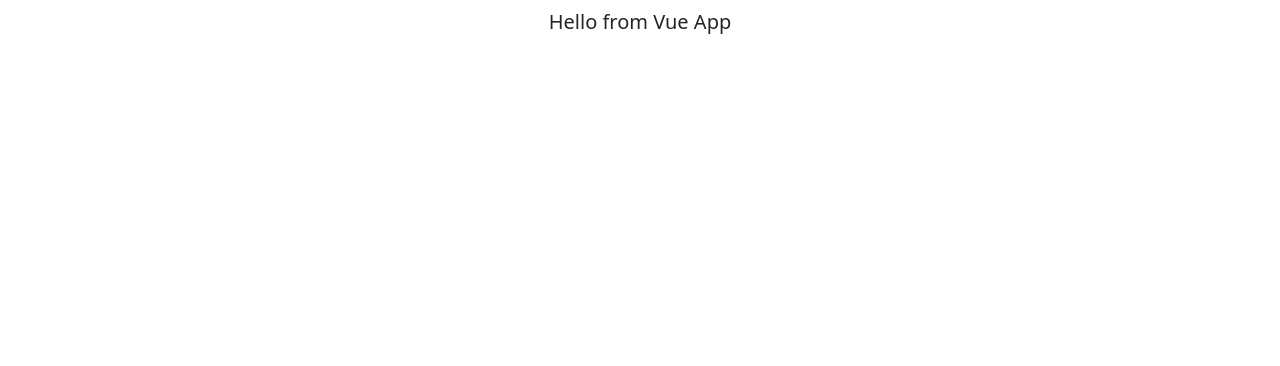
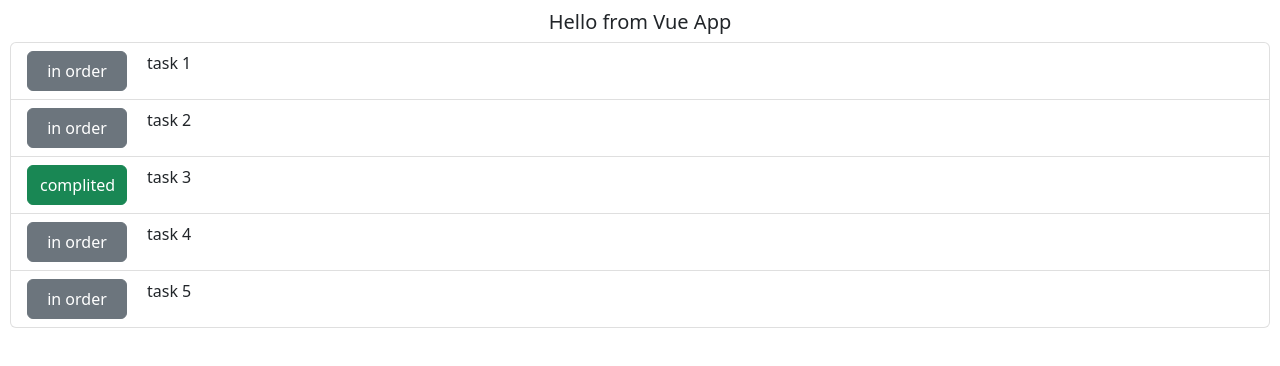
Before and after one commit to viknem31324/ViktorNemovVueLesson, a Vue app: page / in a window 1280 px wide. Shown: the top 366 px of the page. Built offline with nearby package versions, Linux system fonts and the light colour scheme.

Commit message:
Задание 2: добавил в data список, вывел список

```diff
--- a/src/App.vue
+++ b/src/App.vue
@@ -1,15 +1,42 @@
 <template>
   <div class="wrapper">
     <h1 class="title">{{ message }}</h1>
+    <div class="list-group">
+      <AppTodoItem
+        v-for="task in todoItems"
+        v-bind:key="task.id"
+        v-bind:id="task.id"
+        v-bind:text="task.text"
+        v-bind:done="task.done"
+        @checkDone="checkDone"
+      ></AppTodoItem>
+    </div>
   </div>
 </template>
 
 <script>
+import todoItem from "./components/todoItem";
 export default {
   data() {
     return {
       message: "Hello from Vue App",
+      todoItems: [
+        { id: 1, text: "task 1", done: false },
+        { id: 2, text: "task 2", done: false },
+        { id: 3, text: "task 3", done: true },
+        { id: 4, text: "task 4", done: false },
+        { id: 5, text: "task 5", done: false },
+      ],
     };
+  },
+  components: {
+    AppTodoItem: todoItem,
+  },
+  methods: {
+    checkDone(arr) {
+      let a = this.todoItems.find((x) => x.id === arr[1]);
+      a.done = arr[0];
+    },
   },
 };
 </script>
--- /dev/null
+++ b/src/components/todoItem.vue
@@ -0,0 +1,48 @@
+<template>
+  <div class="todoItem list-group-item">
+    <button
+      class="btn todoItem__btn"
+      v-bind:class="[val ? 'btn-success' : 'btn-secondary']"
+      v-on:click="checkDone"
+    >
+      {{ bool }}
+    </button>
+    <p class="todoItem__text">{{ text }}</p>
+  </div>
+</template>
+<script>
+export default {
+  props: {
+    id: Number,
+    text: String,
+    done: Boolean,
+  },
+  data() {
+    return {
+      val: this.done,
+    };
+  },
+  methods: {
+    checkDone() {
+      this.val = !this.val;
+      this.$emit("checkDone", [this.val, this.id]);
+    },
+  },
+  computed: {
+    bool() {
+      return !this.val ? "in order" : "complited";
+    },
+  },
+};
+</script>
+<style>
+.todoItem {
+  display: flex;
+}
+.todoItem__btn {
+  width: 100px;
+}
+.todoItem__text {
+  padding-left: 20px;
+}
+</style>
```
